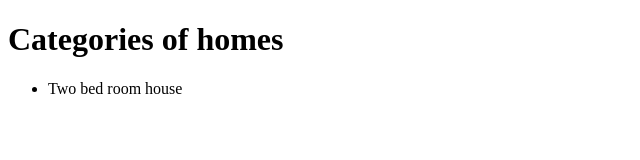
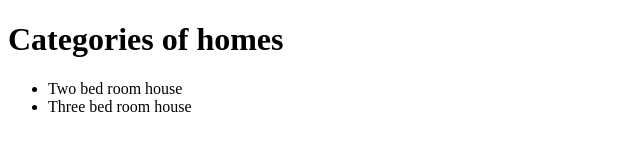
Before and after one commit to Jameszammy/Gym-Git-Exercise-Solutions, a plain HTML site: page home.html in a window 1280 px wide. Shown: the whole page, without its empty margins (0-640 px from the left). Drawn offline with Linux system fonts and the light colour scheme.

Commit message:
Latest changes added

```diff
--- a/home.html
+++ b/home.html
@@ -9,6 +9,7 @@
     <h1>Categories of homes</h1>
     <ul>
         <li>Two bed room house</li>
+        <li>Three bed room house</li>
     </ul>
 </body>
 </html>
```
Also changed, not shown: 1 other file.
